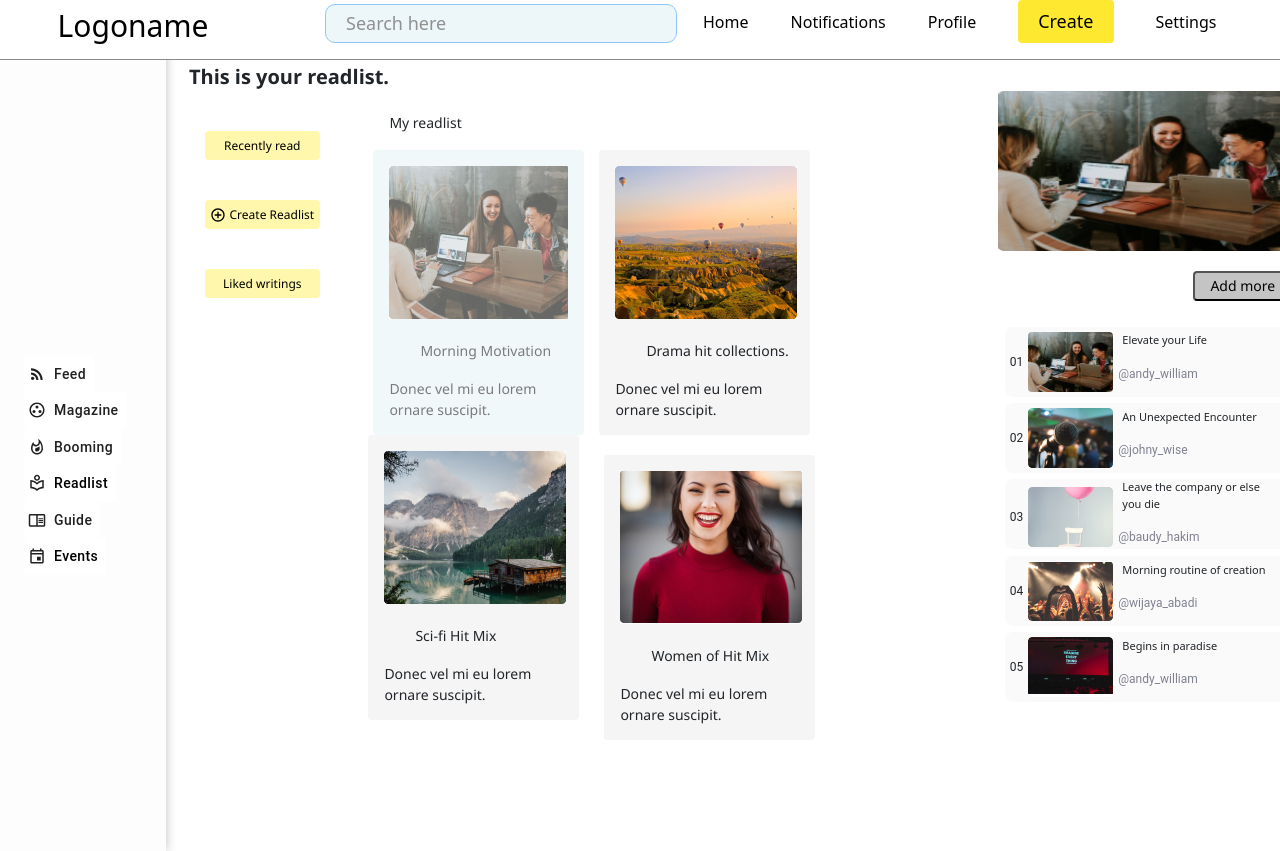
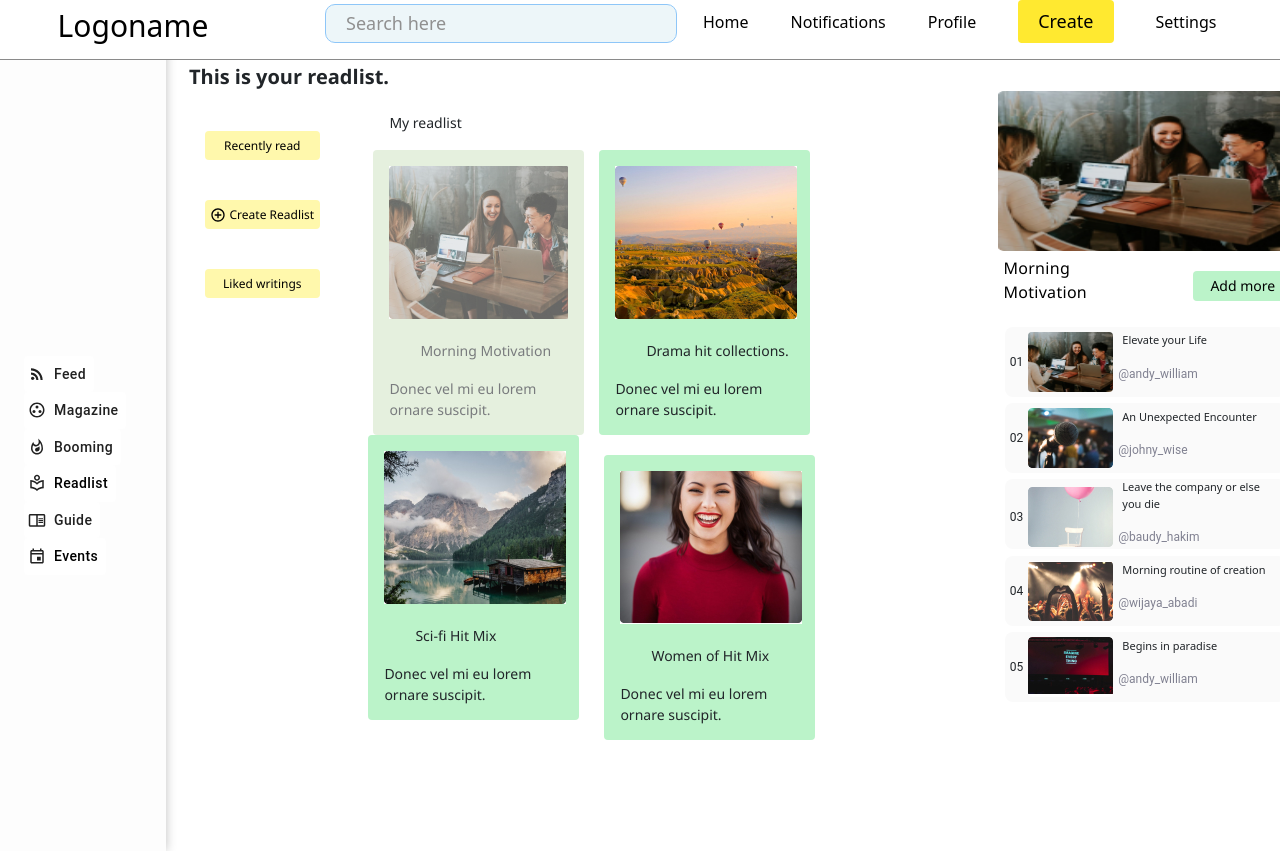
Before and after one commit to Lantaspera/writtingapp, a React (Create React App) app: page /readlist in a window 1280 px wide. Built offline with nearby package versions, Linux system fonts and the light colour scheme.

Commit message:
readlist updated

```diff
--- a/src/Components/sidenav/readlist/ReadList.css
+++ b/src/Components/sidenav/readlist/ReadList.css
@@ -60,7 +60,7 @@
     padding: 16px;
     width: 211px;
     height: 285px;
-    background: #e9f4f8;;
+    background: #d5e7c9;;
     border-radius: 4px;
     margin-top: 0px;
     margin-left: 15px;
@@ -75,7 +75,7 @@
     padding: 16px;
     width: 211px;
     height: 285px;
-    background: #f5f5f5;
+    background: #bbf3c9;
     border-radius: 4px;
     margin-top: 0px;
     margin-left: 10px;
@@ -89,7 +89,7 @@
     padding: 16px;
     width: 211px;
     height: 285px;
-    background: #f5f5f5;
+    background: #bbf3c9;
     border-radius: 4px;
     margin-top: 0px;
     margin-left: 10px;
@@ -103,7 +103,7 @@
         padding: 16px;
         width: 211px;
         height: 285px;
-        background: #f5f5f5;
+        background: #bbf3c9;
 
         border-radius: 4px;
 
@@ -151,14 +151,15 @@
     font-weight: 500;
     font-size: 16px;
     letter-spacing: 0.3px;
-    color: #FFFFFF;
+    color: #000000;
 
 }
 .button-RL{
     width: 100px;
     height: 30px;
-    background: #C4C4C4;
+    background: #bbf3c9;
     border-radius: 4px;
+    border: none;
     font-family:Segoe UI;
     font-style: normal;
     font-weight: 500;
@@ -166,6 +167,10 @@
     line-height: 26px;
     margin-left: 50px;
     color: #000000;
+}
+.button-RL:hover{
+    background: #44e960;
+    color:white
 }
 .but-RL{
     margin-left: 50px;
@@ -177,6 +182,10 @@
     padding: 5px;
     background: #fafafa;
     border-radius: 8px;
+    cursor: pointer;
+}
+.list-RL:hover{
+    background: rgb(164, 228, 164);
 }
 .one-RL{
     font-family: Roboto;
```
